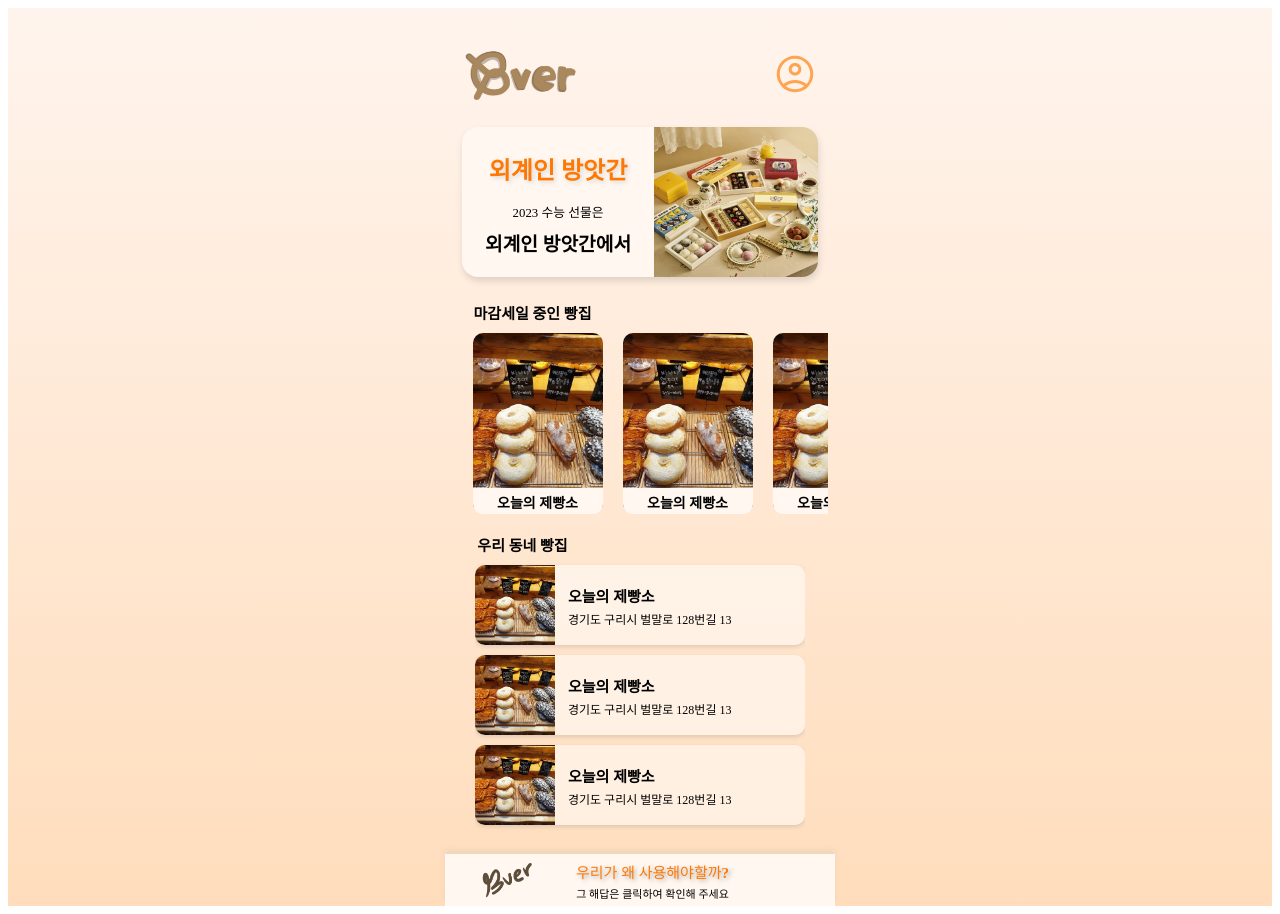
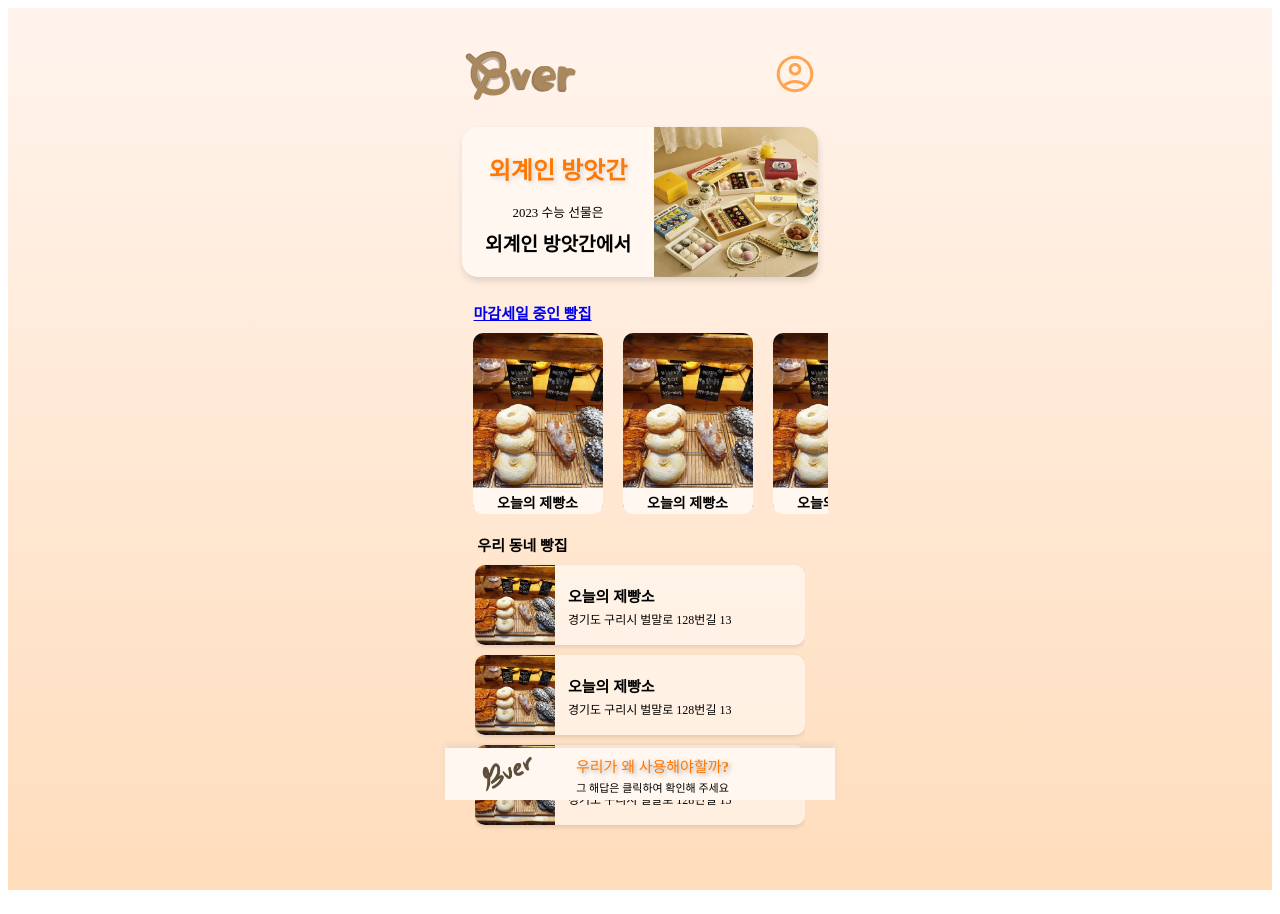
Before and after one commit to seojin-kim12/Front, a React (Create React App) app: page / in a window 1280 px wide. Built offline with nearby package versions, Linux system fonts and the light colour scheme; a web font is replaced by a local one.

Commit message:
하단바

```diff
--- a/src/pages/Home.jsx
+++ b/src/pages/Home.jsx
@@ -226,7 +226,7 @@ const BottomBar = styled.div`
   background-color: #fff7f0;
   height: 52px;
   width: 390px;
-  margin-top: 1.5rem;
+  position: fixed;
   bottom: 0;
   box-shadow: 0px -4px 6px rgba(177, 177, 177, 0.2); /* Use a negative margin-top to create the shadow effect on the bottom bar. */
 `;
@@ -331,7 +331,7 @@ function Home() {
         </Adver>
 
         {/* 마감세일중인 빵집 */}
-        <HeartTown>마감세일 중인 빵집</HeartTown>
+        <Link to='/detail'><HeartTown>마감세일 중인 빵집</HeartTown></Link>
         <HeartBoxs>
           <HeartBox>
             <HeartImg>
--- a/src/styles/global.jsx
+++ b/src/styles/global.jsx
@@ -23,6 +23,7 @@ export const Container = styled.div`
     scrollbar-width: none;
     align-items: center;
     overflow-x: hidden;
+    padding-bottom: 60px;
 
 
     @media (hover: hover) {
@@ -35,7 +36,7 @@ export const Container = styled.div`
     }
 
     .body {
-        min-height: calc(100vh - 145px);
+        //min-height: calc(100vh - 145px);
         .scrollbox {
         overflow-y: scroll;
         overflow-x: hidden;
```
